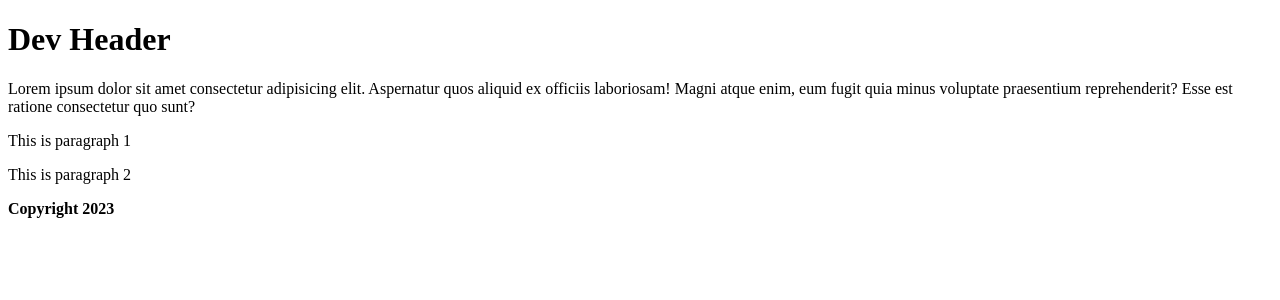
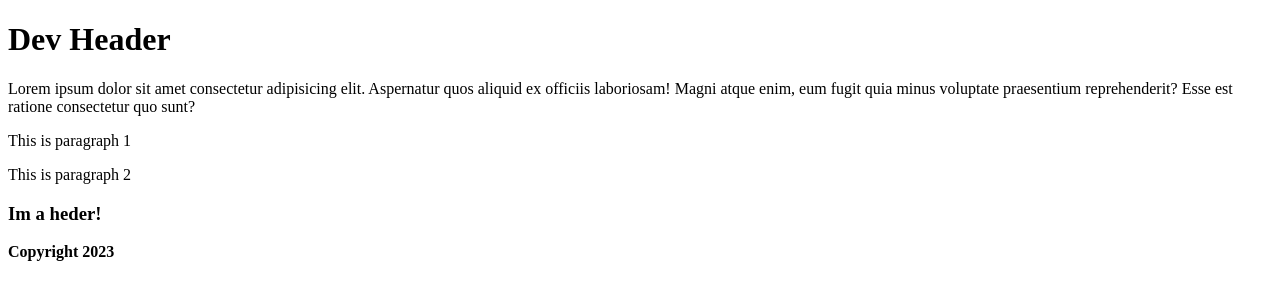
Before and after one commit to 4GeeksAcademy/mrdoomus-ig-feed-with-bs, a plain HTML site: page index.html in a window 1280 px wide. Drawn offline with Linux system fonts and the light colour scheme.

Commit message:
adding h3 in body

```diff
--- a/index.html
+++ b/index.html
@@ -17,6 +17,8 @@
 
     <p>This is paragraph 1</p>
     <p>This is paragraph 2</p>
+
+    <h3>Im a heder!</h3>
     <footer>
       <strong>Copyright 2023</strong>
     </footer>
```
